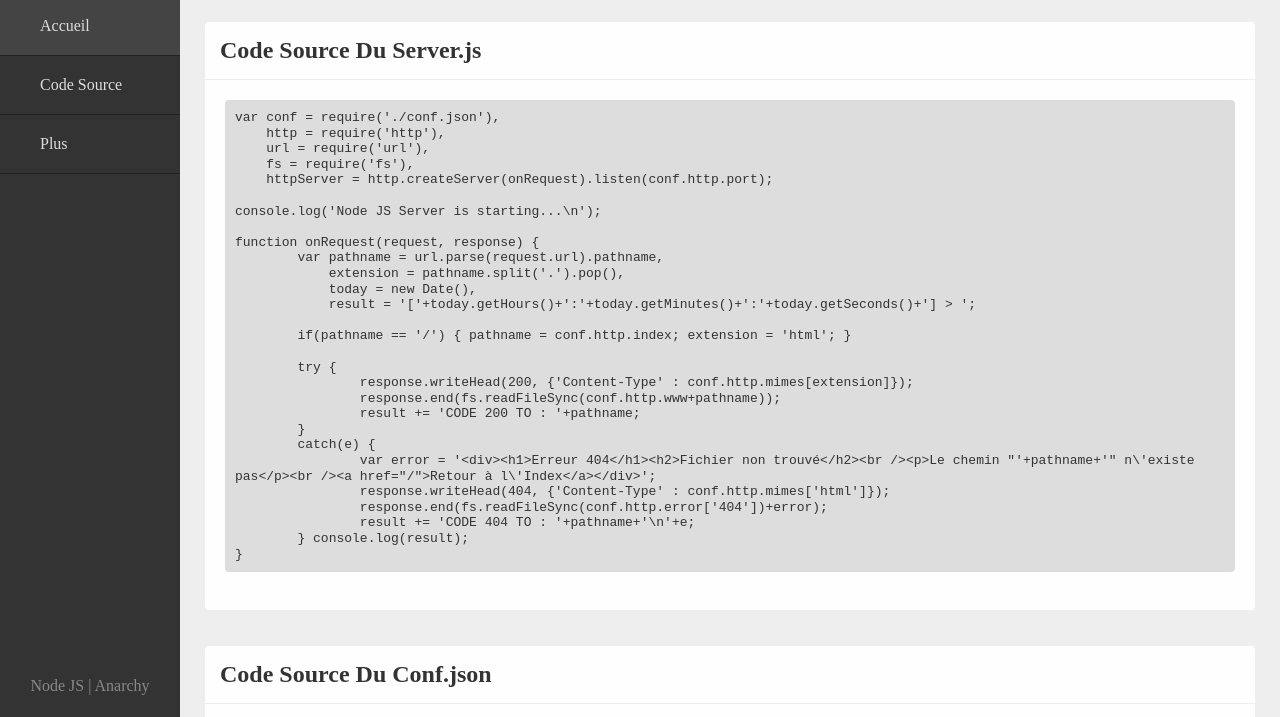
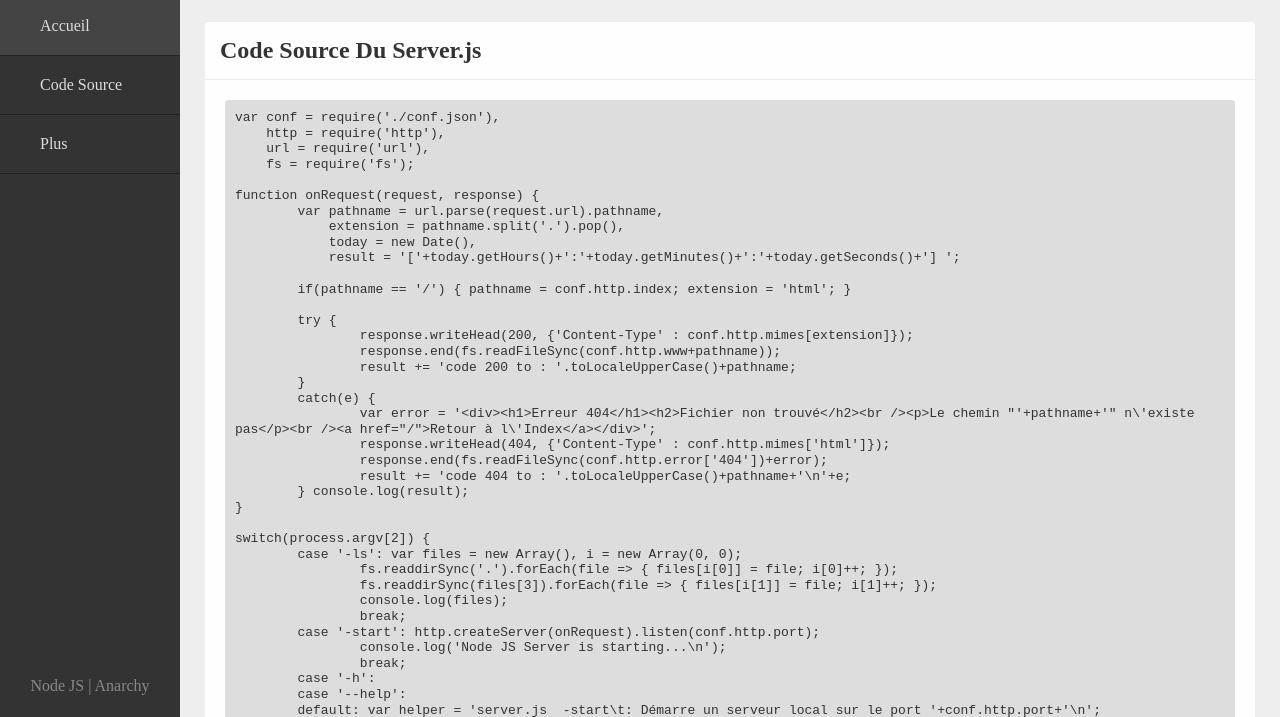
Before and after one commit to Tracks12/NODE_SERV, a plain HTML site: page www/code.html in a window 1280 px wide. Shown: the part 83-800 px from the top of the page. Drawn offline with Linux system fonts and the light colour scheme.

Commit message:
Add files via upload

```diff
--- a/www/code.html
+++ b/www/code.html
@@ -35,30 +35,46 @@
 				<pre>var conf = require('./conf.json'),
     http = require('http'),
     url = require('url'),
-    fs = require('fs'),
-    httpServer = http.createServer(onRequest).listen(conf.http.port);
-
-console.log('Node JS Server is starting...\n');
+    fs = require('fs');
 
 function onRequest(request, response) {
 	var pathname = url.parse(request.url).pathname,
             extension = pathname.split('.').pop(),
             today = new Date(),
-            result = '['+today.getHours()+':'+today.getMinutes()+':'+today.getSeconds()+'] > ';
+            result = '['+today.getHours()+':'+today.getMinutes()+':'+today.getSeconds()+'] ';
 
 	if(pathname == '/') { pathname = conf.http.index; extension = 'html'; }
 
 	try {
 		response.writeHead(200, {'Content-Type' : conf.http.mimes[extension]});
 		response.end(fs.readFileSync(conf.http.www+pathname));
-		result += 'CODE 200 TO : '+pathname;
+		result += 'code 200 to : '.toLocaleUpperCase()+pathname;
 	}
 	catch(e) {
 		var error = '&#60;div&#62;&#60;h1&#62;Erreur 404&#60;/h1&#62;&#60;h2&#62;Fichier non trouvé&#60;/h2&#62;&#60;br /&#62;&#60;p&#62;Le chemin "'+pathname+'" n\'existe pas&#60;/p&#62;&#60;br /&#62;&#60;a href="/"&#62;Retour à l\'Index&#60;/a&#62;&#60;/div&#62;';
 		response.writeHead(404, {'Content-Type' : conf.http.mimes['html']});
 		response.end(fs.readFileSync(conf.http.error['404'])+error);
-		result += 'CODE 404 TO : '+pathname+'\n'+e;
+		result += 'code 404 to : '.toLocaleUpperCase()+pathname+'\n'+e;
 	} console.log(result);
+}
+
+switch(process.argv[2]) {
+	case '-ls': var files = new Array(), i = new Array(0, 0);
+		fs.readdirSync('.').forEach(file => { files[i[0]] = file; i[0]++; });
+		fs.readdirSync(files[3]).forEach(file => { files[i[1]] = file; i[1]++; });
+		console.log(files);
+		break;
+	case '-start': http.createServer(onRequest).listen(conf.http.port);
+		console.log('Node JS Server is starting...\n');
+		break;
+	case '-h':
+	case '--help':
+	default: var helper = 'server.js  -start\t: Démarre un serveur local sur le port '+conf.http.port+'\n';
+		helper += '\t   -ls\t\t: Liste les fichiers présents dans le répertoire "'+conf.http.www+'"\n';
+		helper += '\t   -h\t\t: Affiche les arguments de commandes\n\n';
+		helper += '\t   --help\t: Affiche les arguments de commandes\n\n';
+		console.log(helper);
+		break;
 }</pre>
 				<br />
 			</aside>
```
